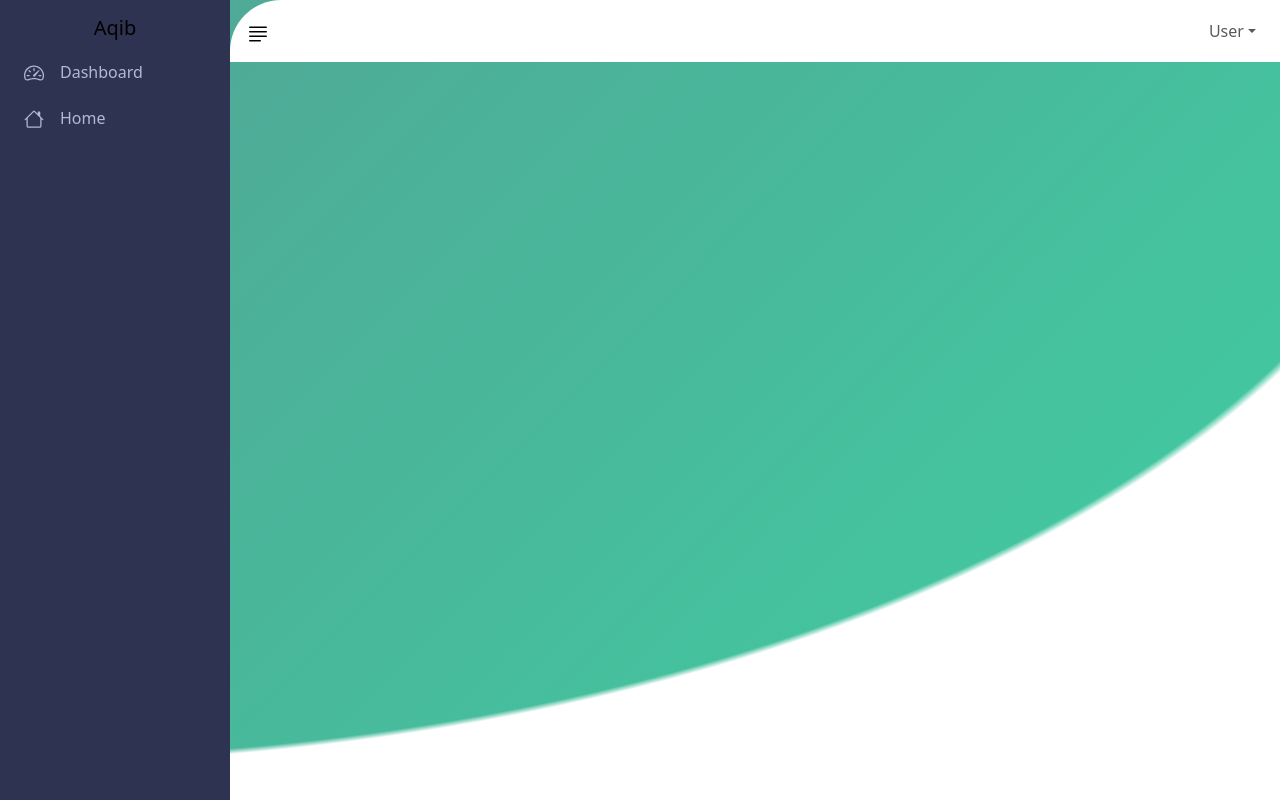
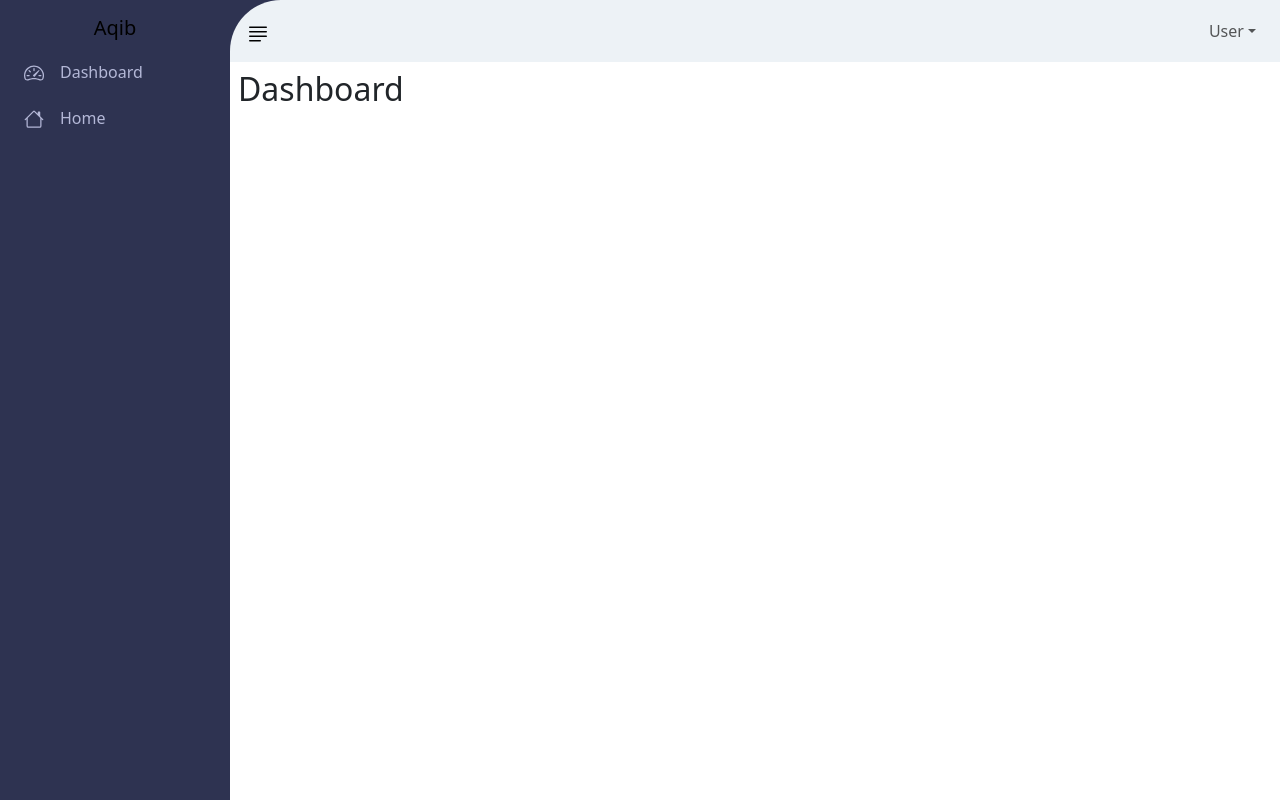
Before and after one commit to aqibmurtaza9/react_admin_panel2, a React (Create React App) app in the folder myapp/: page /dashboard in a window 1280 px wide. Built offline with nearby package versions, Linux system fonts and the light colour scheme.

Commit message:
component rendring done

```diff
--- a/myapp/src/App.js
+++ b/myapp/src/App.js
@@ -51,9 +51,7 @@ function App() {
         <Router>
             <Routes>
               <Route path="/"  element={<Login/>}/>
-              <Route element={<Layout/>}>
-              <Route path="/dashboard" element={<Dashboard />} />
-              </Route>
+              <Route path="/dashboard" element={<Layout children={<Dashboard/>}/>} />
             </Routes>
         </Router>
         </>
--- a/myapp/src/Components/Layout/Layout.jsx
+++ b/myapp/src/Components/Layout/Layout.jsx
@@ -5,7 +5,9 @@ import { Route, Routes } from 'react-router-dom';
 import Dashboard from '../Pages/Dashboard/Dashboard.jsx';
 import './Layout.css';
 class Layout extends Component {
-    state = {  }
+  constructor(props) {
+    super(props);
+  }
     render() {
         return (
             <div className="container-fluid  min-vh-100">
@@ -13,11 +15,12 @@ class Layout extends Component {
                 <div className="fixed sidebar-bg vh-100">
                   <Sidebar />
                 </div>
-                <div className="col p-0">
+                <div className="col p-0 ">
                   <Nav />
-                    <div className="p-2">
-
-                    </div>
+                  <div className="col p-2">
+                      {/* component rendring */}
+                      {this.props.children}
+                  </div>
                 </div>
               </div>
             </div>
--- a/myapp/src/Components/Layout/Navbar/Nav.css
+++ b/myapp/src/Components/Layout/Navbar/Nav.css
@@ -1,3 +1,7 @@
 .nav-radius{
     border-top-left-radius: 51px;
 }
+
+.nav-bg{
+    background-color:#edf2f6;
+}
--- a/myapp/src/Components/Layout/Navbar/Nav.jsx
+++ b/myapp/src/Components/Layout/Navbar/Nav.jsx
@@ -7,7 +7,8 @@ class Nav extends Component {
     state = {  }
     render() {
         return (
-                <nav className="navbar navbar-expand-sm navbar-white bg-white px-3 nav-radius">
+            <div className="sidebar-bg">
+                <nav className="navbar navbar-expand-sm navbar-white nav-bg px-3 nav-radius ">
                     <i className="fs-4 navbar-brand"><BsJustifyLeft/></i>
                     <button className="navbar-toggler d lg-none" type="button" data-bs-toggle="collapse"
                       data-toggle="dropdown" aria-expanded="false" aria-label="Toggle navigation"></button>
@@ -27,6 +28,7 @@ class Nav extends Component {
                        </ul>
                     </div>
                 </nav>
+            </div>
         );
     }
 }
--- a/myapp/src/Components/Login/Login.css
+++ b/myapp/src/Components/Login/Login.css
@@ -1,4 +1,4 @@
-body {
+.login-bg {
     background-image: radial-gradient(at top left, transparent 67%, #fff 67.5%),
         linear-gradient(135deg, #51a595 0%, #3fcfa2 100%);
     background-size: 120% 100%,cover;
--- a/myapp/src/Components/Login/Login.jsx
+++ b/myapp/src/Components/Login/Login.jsx
@@ -2,8 +2,8 @@ import React, { Component } from 'react';
 import './Login.css'
 class Login extends React.Component {
     render() {
-        return <div class="container d-flex align-items-center justify-content-center vh-100">
-                    <div class="col-md-6 shadow-lg mb-5 bg-white rounded ">
+        return <div class=" d-flex align-items-center justify-content-center vh-100 login-bg">
+                    <div class="col-md-4 shadow-lg mb-5 bg-white rounded">
                         <div class="card border">
                             <div class="card-body">
                                 <h4 class="card-title">Login</h4>
```
Also changed, not shown: myapp/src/Components/Layout/Sidebar/Sidebar.jsx (+0 -15 lines).
